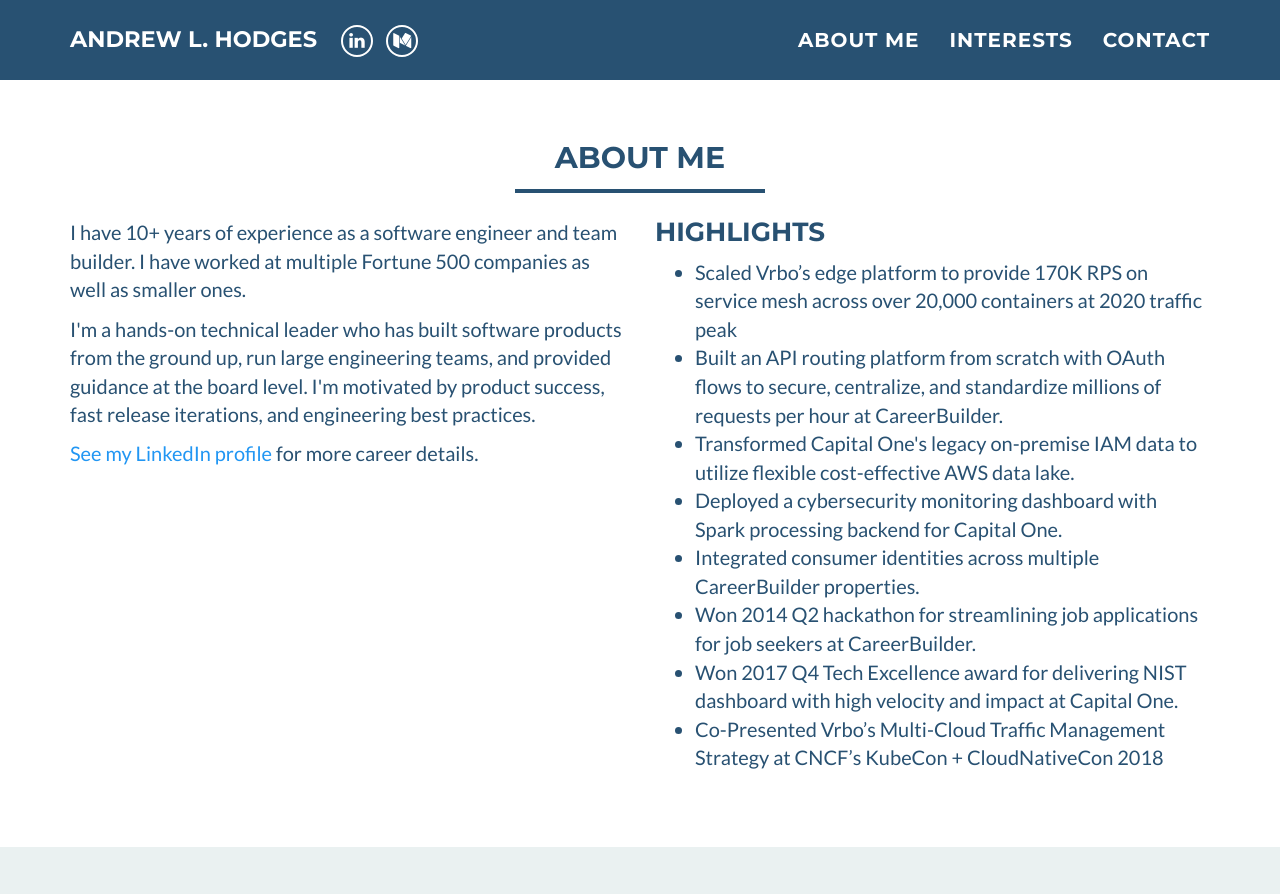
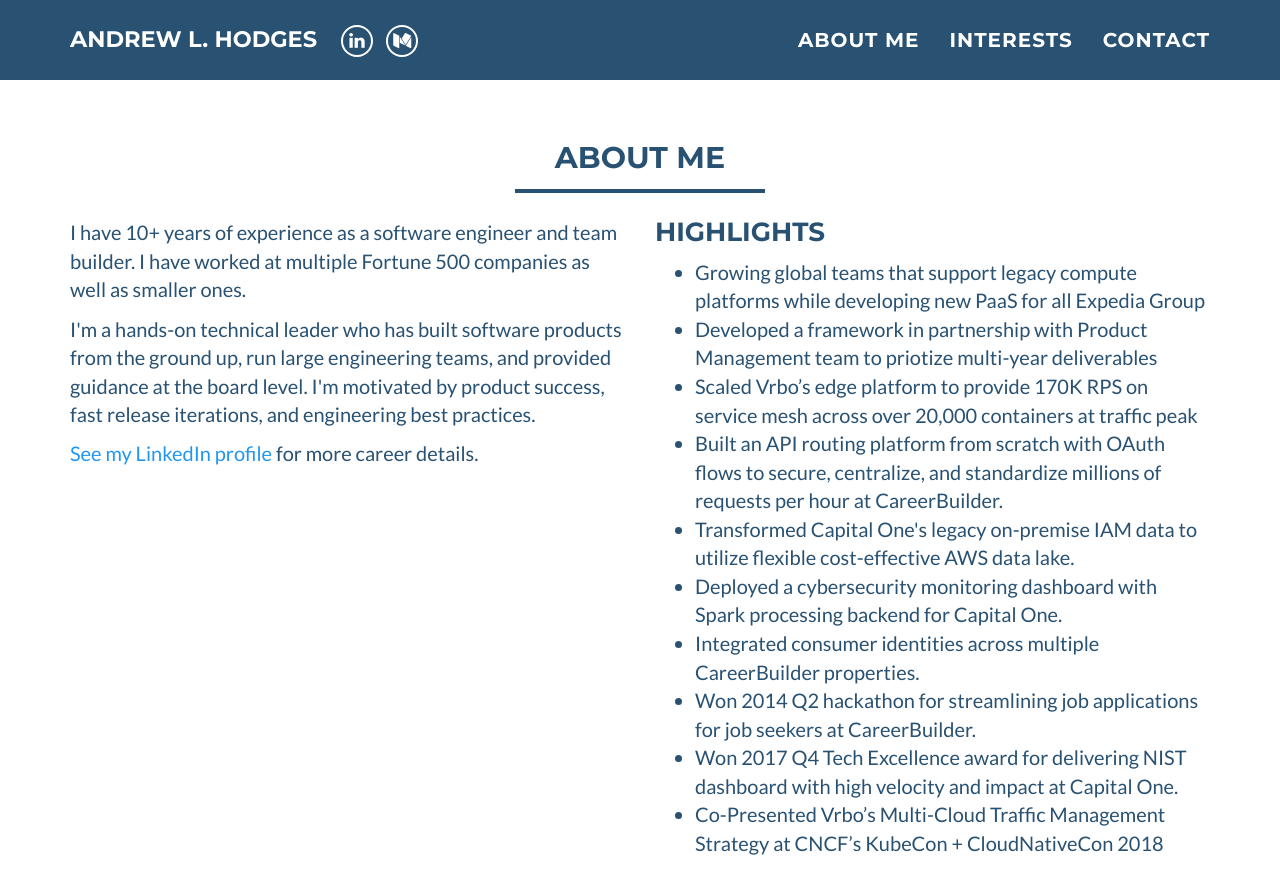
Before and after one commit to ahodges/SinglePager, a Jekyll site: the page built from index.html, in a window 1280 px wide and 900 px high, scrolled down 498 px. Shown: the top 894 px of the window. Built offline with Jekyll 4.4.1, drawn with Linux system fonts in a browser that asks for light colours.

Commit message:
Update about_me.html
Adding EG items

```diff
--- a/_includes/about_me.html
+++ b/_includes/about_me.html
@@ -24,7 +24,13 @@
 		    <h3 style="margin-top:0;">Highlights</h3>
 		    <ul>
 			    <li>
-            Scaled Vrbo’s edge platform to provide 170K RPS on service mesh across over 20,000 containers at 2020 traffic peak
+            Growing global teams that support legacy compute platforms while developing new PaaS for all Expedia Group
+    			</li>
+			    <li>
+            Developed a framework in partnership with Product Management team to priotize multi-year deliverables
+    			</li>
+			    <li>
+            Scaled Vrbo’s edge platform to provide 170K RPS on service mesh across over 20,000 containers at traffic peak
     			</li>
     			<li>
             Built an API routing platform from scratch with OAuth flows to secure, centralize, and standardize millions of requests per hour at CareerBuilder.
```
